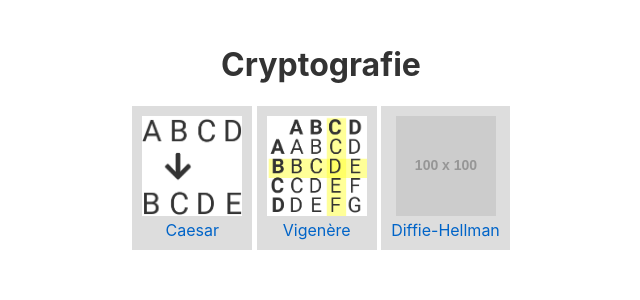
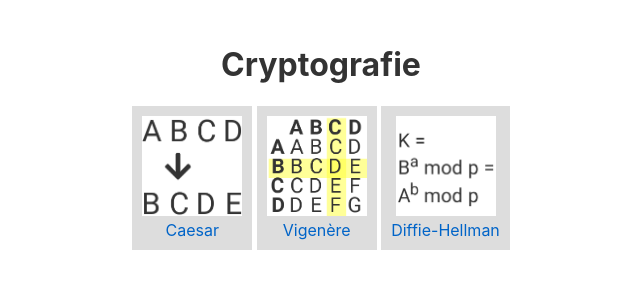
Before and after one commit to qu1ncyk/pws-cryptografie, a Svelte app: page / in a window 1280 px wide. Shown: the top 300 px of the page, without its empty margins (319-959 px from the left). Built offline with nearby package versions, Linux system fonts and the light colour scheme.

Commit message:
een plaatje toegevoegd

```diff
--- a/src/PaginaLink.svelte
+++ b/src/PaginaLink.svelte
@@ -12,7 +12,7 @@
 </script>
 
 <a href={link} on:click|preventDefault={volgLink}>
-    <img src={foto} alt={titel} />
+    <img src={foto} width="100" height="100" alt={titel} />
     <p>{titel}</p>
 </a>
 
@@ -23,11 +23,6 @@
         background-color: #ddd;
     }
 
-    img {
-        width: 100px;
-        height: 100px;
-    }
-
     p {
         margin: 0;
     }
--- a/src/paginas/Hoofdmenu.svelte
+++ b/src/paginas/Hoofdmenu.svelte
@@ -10,4 +10,4 @@
 
 <PaginaLink titel="Caesar" foto="/caesar.png" link="caesar" />
 <PaginaLink titel="Vigenère" foto="/vigenere.png" link="vigenere" />
-<PaginaLink titel="Diffie-Hellman" link="diffie-hellman" />
+<PaginaLink titel="Diffie-Hellman" foto="/diffie-hellman.png" link="diffie-hellman" />
```
Also changed, not shown: public/diffie-hellman.png (added).
